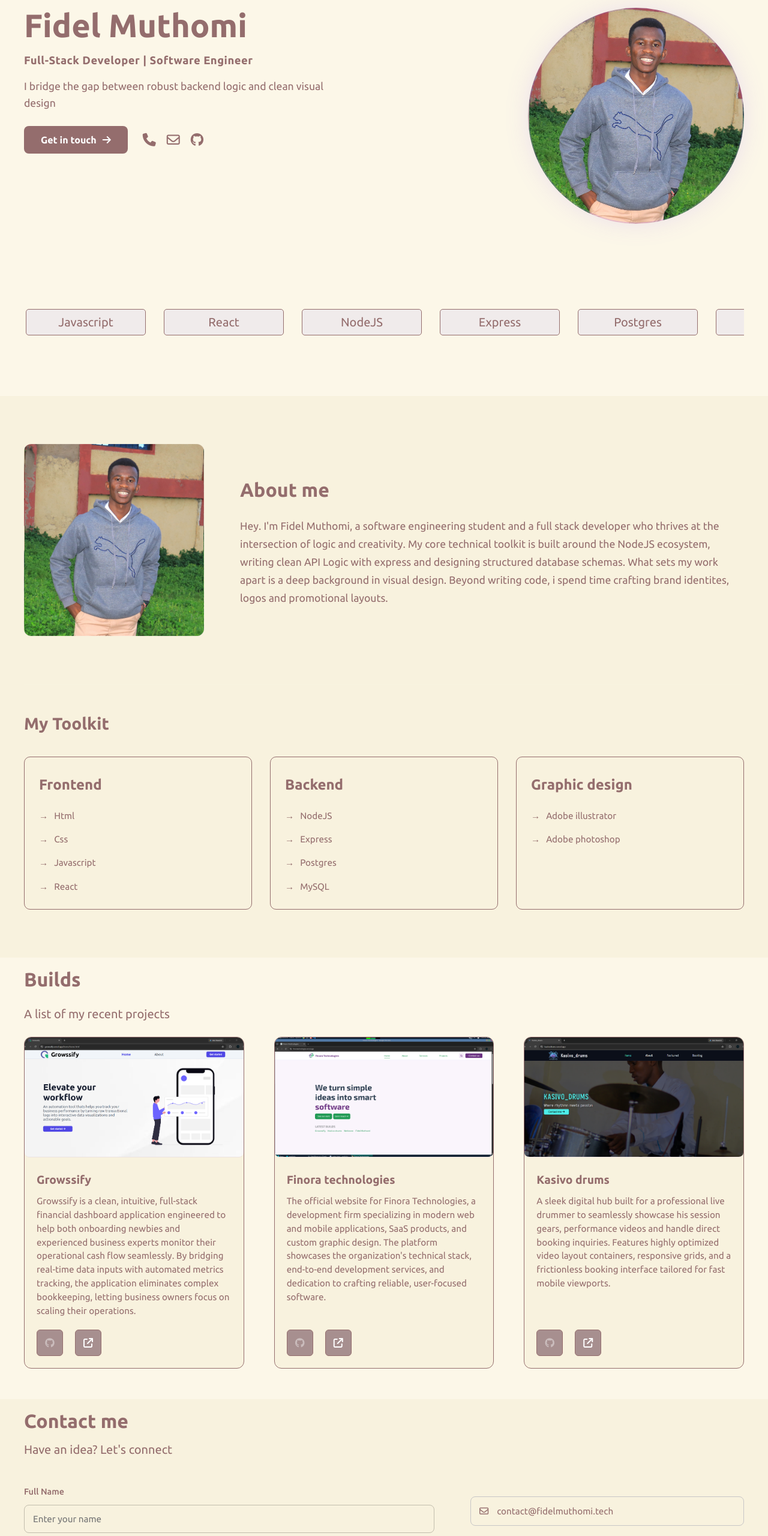
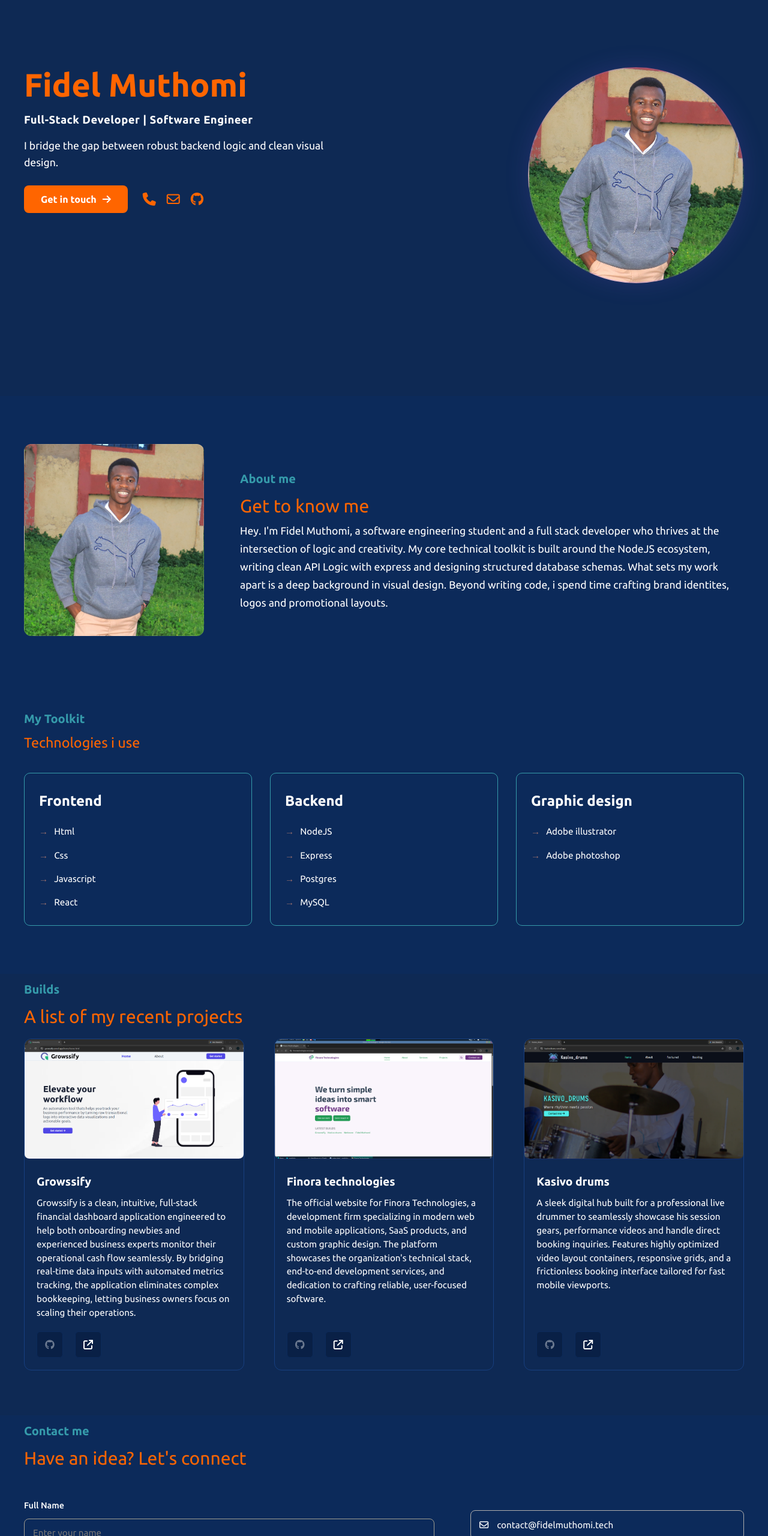
Before and after one commit to fidel208/portfolio, a plain HTML site: page frontend/index.html in a window 1280 px wide. Shown: the part 140-2700 px from the top of the page at 60% size. Drawn offline with nearby package versions, Linux system fonts and the light colour scheme; a web font is replaced by a local one.

Commit message:
color-change

```diff
--- a/frontend/index.html
+++ b/frontend/index.html
@@ -39,7 +39,7 @@
                 <p class="title">Full-Stack Developer | Software Engineer</p>
                 <p>
                   I bridge the gap between robust backend logic and clean visual
-                  design
+                  design.
                 </p>
               </div>
               <div class="buttons">
@@ -62,31 +62,6 @@
             </div>
             <span id="pic"></span>
           </div>
-          <div class="slide-wrap">
-            <div class="slide">
-              <span id="slide-item">Html</span>
-              <span id="slide-item">Css</span>
-              <span id="slide-item">Javascript</span>
-              <span id="slide-item">React</span>
-              <span id="slide-item">NodeJS</span>
-              <span id="slide-item">Express</span>
-              <span id="slide-item">Postgres</span>
-              <span id="slide-item">MySQL</span>
-              <span id="slide-item">Adobe illustrator</span>
-              <span id="slide-item">Adobe photoshop</span>
-
-              <span id="slide-item">Html</span>
-              <span id="slide-item">Css</span>
-              <span id="slide-item">Javascript</span>
-              <span id="slide-item">React</span>
-              <span id="slide-item">NodeJS</span>
-              <span id="slide-item">Express</span>
-              <span id="slide-item">Postgres</span>
-              <span id="slide-item">MySQL</span>
-              <span id="slide-item">Adobe illustrator</span>
-              <span id="slide-item">Adobe photoshop</span>
-            </div>
-          </div>
         </section>
       </div>
       <div class="about-container">
@@ -95,6 +70,7 @@
             <span id="picture"></span>
             <div class="bio">
               <h2>About me</h2>
+              <h3>Get to know me</h3>
               <p>
                 Hey. I'm Fidel Muthomi, a software engineering student and a
                 full stack developer who thrives at the intersection of logic
@@ -109,9 +85,10 @@
           </div>
           <div class="skills">
             <h2>My Toolkit</h2>
+            <h3>Technologies i use</h3>
             <div class="skill-info">
               <span class="frontend">
-                <h3>Frontend</h3>
+                <h4>Frontend</h4>
                 <ul>
                   <li>Html</li>
                   <li>Css</li>
@@ -120,7 +97,7 @@
                 </ul>
               </span>
               <span class="backend">
-                <h3>Backend</h3>
+                <h4>Backend</h4>
                 <ul>
                   <li>NodeJS</li>
                   <li>Express</li>
@@ -129,7 +106,7 @@
                 </ul>
               </span>
               <span class="graphic">
-                <h3>Graphic design</h3>
+                <h4>Graphic design</h4>
                 <ul>
                   <li>Adobe illustrator</li>
                   <li>Adobe photoshop</li>
--- a/frontend/style.css
+++ b/frontend/style.css
@@ -10,8 +10,8 @@ html {
   scroll-padding-top: 10dvh;
 }
 body {
-  background-color: #f8f2de;
-  color: #946d6d;
+  background-color: #0c2a5a;
+  color: white;
   font-family: "Ubuntu", sans-serif;
   font-weight: 400;
   font-style: normal;
@@ -32,18 +32,19 @@ nav {
   position: sticky;
   top: 0;
   z-index: 1000;
-  background-color: #f8f2de;
+  background-color: #0e2954;
   backdrop-filter: blur(12px);
   border-bottom: 1px solid rgba(139, 92, 246, 0.1);
 }
 nav > h1 {
   font-size: 26px;
   font-weight: 700;
+  color: #ff6500;
 }
 .menu-icon {
   display: none;
   cursor: pointer;
-  color: #f3eeff;
+  color: #ff6500;
 }
 .links {
   display: flex;
@@ -51,7 +52,7 @@ nav > h1 {
   gap: 40px;
 }
 .links > a {
-  color: #946d6d;
+  color: #ff6500;
   font-size: 18px;
   text-decoration: none;
   transition: all 0.3s ease;
@@ -60,8 +61,8 @@ nav > h1 {
 
 .links > a:hover,
 .links > a.active {
-  color: #946d6d;
-  border-bottom: solid 2px #946d6d;
+  color: #ff6500;
+  border-bottom: solid 2px #ff6500;
 }
 
 main {
@@ -69,7 +70,7 @@ main {
   flex-direction: column;
 }
 .home-container {
-  background-color: #fcf7e8;
+  background-color: #0e2954;
 }
 #home {
   display: flex;
@@ -101,6 +102,7 @@ main {
   font-size: 54px;
   font-weight: 700;
   line-height: 1.1;
+  color: #ff6500;
 }
 .title {
   font-weight: 700;
@@ -122,7 +124,7 @@ main {
   color: white;
 }
 .buttons > a > button {
-  background-color: #946d6d;
+  background-color: #ff6500;
   color: white;
   border: none;
   padding: 14px 28px;
@@ -140,14 +142,14 @@ main {
 }
 .buttons > a > button:hover {
   transform: translateY(-2px);
-  background-color: #533c3c;
+  background-color: #b34801;
 }
 .buttons > button > a {
   color: white;
   text-decoration: none;
 }
 .buttons > button:hover {
-  background-color: #946d6d;
+  background-color: #ff6500;
   transform: translateY(-2px);
 }
 .icons {
@@ -155,14 +157,14 @@ main {
   gap: 18px;
 }
 .icons > a {
-  color: #946d6d;
+  color: #ff6500;
   font-size: 22px;
   transition:
     color 0.2s ease,
     transform 0.2s ease;
 }
 .icons > a:hover {
-  color: #946d6d;
+  color: #f06102;
   transform: scale(1.15);
 }
 #pic {
@@ -177,41 +179,6 @@ main {
   border: 2px solid rgba(139, 92, 246, 0.2);
   box-shadow: 0 0 40px rgba(139, 92, 246, 0.15);
 }
-.slide-wrap {
-  margin-top: 50px;
-  width: 100%;
-  overflow: hidden;
-  padding: 12px 0;
-  white-space: nowrap;
-}
-.slide {
-  display: flex;
-  flex-direction: row;
-  width: max-content;
-  gap: 30px;
-  animation: scrollText 25s linear infinite;
-}
-#slide-item {
-  display: flex;
-  align-items: center;
-  justify-content: center;
-  min-width: 200px;
-  padding: 3px 10px;
-  color: #946d6d;
-  background-color: rgb(240, 235, 235);
-  border: solid 1px #946d6d;
-  border-radius: 5px;
-  white-space: nowrap;
-}
-@keyframes scrollText {
-  0% {
-    transform: translateX(0%);
-  }
-  100% {
-    transform: translateX(-50%);
-  }
-}
-
 #about {
   max-width: 1300px;
   margin: 0 auto;
@@ -241,10 +208,15 @@ main {
 .bio {
   display: flex;
   flex-direction: column;
-  gap: 16px;
 }
 .bio > h2 {
-  font-size: 32px;
+  font-size: 20px;
+  color: #359aaa;
+}
+.bio h3 {
+  font-weight: normal;
+  font-size: 30px;
+  color: #ff6500;
 }
 .bio > p {
   font-size: 1.1rem;
@@ -253,12 +225,16 @@ main {
 .skills {
   display: flex;
   flex-direction: column;
-  gap: 30px;
-  border-top: 1px solid rgba(243, 238, 255, 0.05);
   padding-top: 40px;
 }
 .skills > h2 {
-  font-size: 28px;
+  font-size: 20px;
+  color: #359aaa;
+}
+.skills h3 {
+  color: #ff6500;
+  font-weight: normal;
+  margin-bottom: 30px;
 }
 .skill-info {
   display: grid;
@@ -267,16 +243,16 @@ main {
 }
 .skill-info > span {
   display: block;
-  background-color: #f8f2de;
+  background-color: #0c2a5a;
   padding: 24px;
   border-radius: 10px;
-  border: 1px solid #946d6d;
+  border: 1px solid #359aaa;
   transition: transform 0.2s ease;
 }
 .skill-info > span:hover {
   transform: translateY(-5px);
 }
-.skill-info h3 {
+.skill-info h4 {
   margin-bottom: 16px;
   font-size: 1.5rem;
 }
@@ -298,7 +274,7 @@ main {
   font-weight: bold;
 }
 .projects-container {
-  background-color: #fcf7e8;
+  background-color: #0e2954;
 }
 #projects {
   max-width: 1300px;
@@ -307,14 +283,16 @@ main {
   display: flex;
   flex-direction: column;
   height: 92dvh;
-  gap: 10px;
   width: 100%;
 }
 #projects > h2 {
-  font-size: 32px;
+  font-size: 20px;
+  color: #359aaa;
 }
 #projects > p {
   margin-bottom: 10px;
+  color: #ff6500;
+  font-size: 30px;
 }
 .projects {
   display: grid;
@@ -322,10 +300,10 @@ main {
   gap: 50px;
 }
 .project {
-  background-color: #f8f2de;
+  background-color: #0e2954;
   border-radius: 12px;
   overflow: hidden;
-  border: 1px solid #946d6d;
+  border: 1px solid #173f80;
   display: flex;
   flex-direction: column;
   min-height: 400px;
@@ -377,8 +355,8 @@ main {
   padding: 0 20px 20px 20px;
 }
 #project-buttons > button {
-  background-color: rgb(167, 143, 143);
-  border: 1px solid #946d6d;
+  background-color: #092046;
+  border: 1px solid #0c2a5a;
   border-radius: 6px;
   cursor: pointer;
   padding: 0;
@@ -398,7 +376,7 @@ main {
   transition: color 0.2s ease;
 }
 #project-buttons > button:hover {
-  background-color: #946d6d;
+  background-color: #0f3269;
   border-color: #946d6d;
   transform: translateY(-2px);
 }
@@ -422,10 +400,13 @@ main {
   gap: 50px;
 }
 #contact > h2 {
-  font-size: 32px;
+  font-size: 20px;
+  color: #359aaa;
 }
 #contact > p {
   margin-bottom: 40px;
+  font-size: 30px;
+  color: #ff6500;
 }
 .contact-details {
   display: flex;
@@ -448,11 +429,11 @@ form label {
 }
 form input,
 form textarea {
-  border: 1px solid #c2bdac;
+  border: 1px solid #a19d90;
   padding: 14px;
   border-radius: 8px;
-  background-color: #f8f2de;
-  color: #946d6d;
+  background-color: #0c2a5a;
+  color: white;
   font-family: inherit;
   font-size: 0.95rem;
   outline: none;
@@ -460,14 +441,14 @@ form textarea {
 }
 form input:focus,
 form textarea:focus {
-  border-color: #946d6d;
+  border-color: #359aaa;
 }
 form textarea {
   height: 120px;
   resize: none;
 }
 form > button {
-  background-color: #946d6d;
+  background-color: #ff6500;
   color: white;
   padding: 14px;
   border: none;
@@ -481,7 +462,7 @@ form > button {
   padding: 12px 30px;
 }
 form button:hover {
-  background-color: #6b4f4f;
+  background-color: #913c03;
 }
 #form-status {
   font-size: 0.9rem;
@@ -506,17 +487,16 @@ form button:hover {
   font-size: 0.95rem;
   padding: 10px 14px;
   border-radius: 8px;
-  color: #946d6d;
+  color: white;
   transition: all 0.3s ease;
-  border: solid 1px rgb(199, 198, 198);
+  border: solid 1px #afaead;
 }
 .handles > a:hover {
-  border: solid 1px #946d6d;
+  border: solid 1px #359aaa;
 }
 footer {
-  background-color: #412b2b;
+  background-color: #082444;
   padding: 50px 0;
-  border-top: 1px solid #946d6d;
   display: flex;
   justify-content: center;
   align-items: center;
@@ -526,12 +506,12 @@ footer {
   font-size: 20px;
 }
 footer a {
-  color: #fcf7e8;
+  color: #eefdff;
   text-decoration: none;
   font-size: 18px;
 }
 footer a:hover {
-  color: #bbb7a7;
+  color: #359aaa;
 }
 .footer-items {
   display: flex;
@@ -734,7 +714,6 @@ hr {
   }
   .menu-icon {
     display: block;
-    color: #946d6d;
   }
   .links {
     gap: 0px;
@@ -746,7 +725,7 @@ hr {
     width: 150px;
     right: 0;
     border-bottom-left-radius: 12px;
-    background-color: #f8f2de;
+    background-color: #0e2954;
     backdrop-filter: blur(12px);
     border-bottom: 1px solid rgba(139, 92, 246, 0.15);
     z-index: 1000;
@@ -807,9 +786,12 @@ hr {
   #about,
   #projects,
   #contact {
-    padding: 40px 24px;
-    gap: 40px;
+    padding: 30px 24px;
     height: auto;
+  }
+  #projects > p,
+  #contact > p {
+    font-size: 22px;
   }
   .details {
     flex-direction: column;
```
